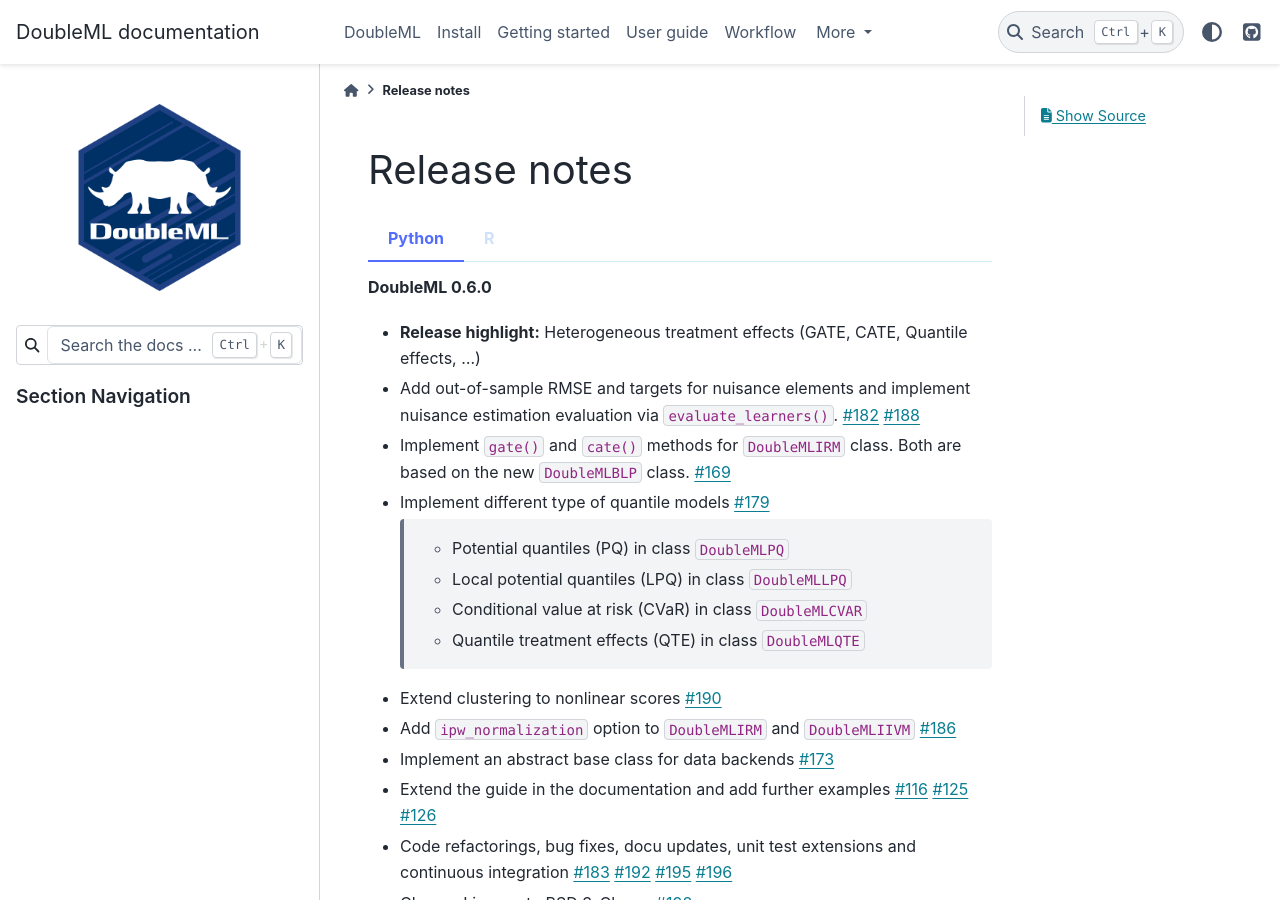
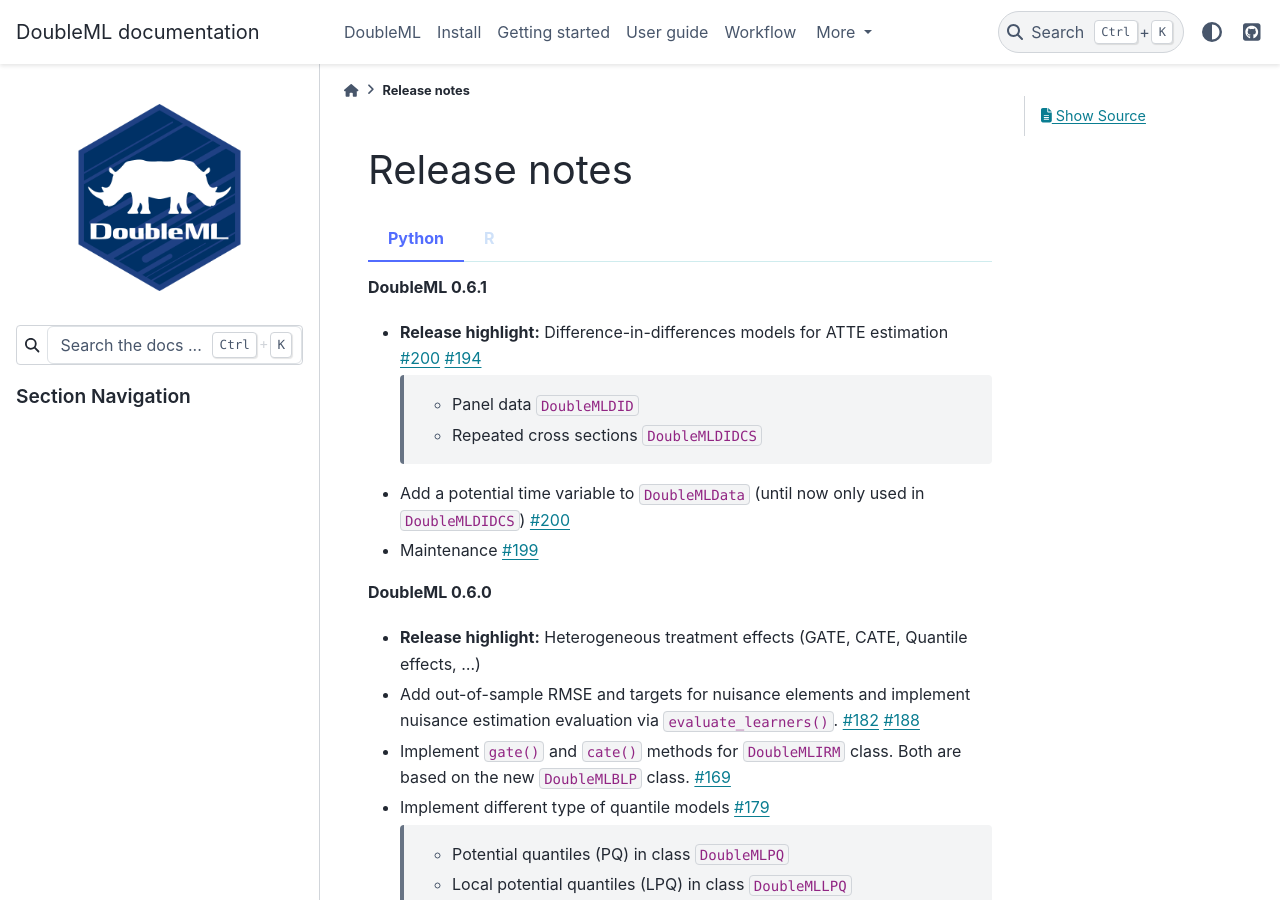
Before and after one commit to DoubleML/doubleml-docs, a Sphinx documentation site: the page built from doc/release/release.rst, in a window 1280 px wide and 900 px high. Built offline with Sphinx 7.4.7 and the PyData theme 0.15.4, drawn with Linux system fonts in a browser that asks for light colours.

Commit message:
add 0.6.1 release notes

```diff
--- a/doc/release/release.rst
+++ b/doc/release/release.rst
@@ -4,6 +4,21 @@
 =============
 
 .. tabbed:: Python
+
+    **DoubleML 0.6.1**
+
+    - **Release highlight:** Difference-in-differences models for ATTE estimation
+      `#200 <https://github.com/DoubleML/doubleml-for-py/pull/200>`_
+      `#194 <https://github.com/DoubleML/doubleml-for-py/issues/194>`_
+
+       - Panel data ``DoubleMLDID``
+       - Repeated cross sections ``DoubleMLDIDCS``
+
+    - Add a potential time variable to ``DoubleMLData`` (until now only used in ``DoubleMLDIDCS``)
+      `#200 <https://github.com/DoubleML/doubleml-for-py/pull/200>`_
+
+    - Maintenance
+      `#199 <https://github.com/DoubleML/doubleml-for-py/pull/199>`_
 
     **DoubleML 0.6.0**
 
```
